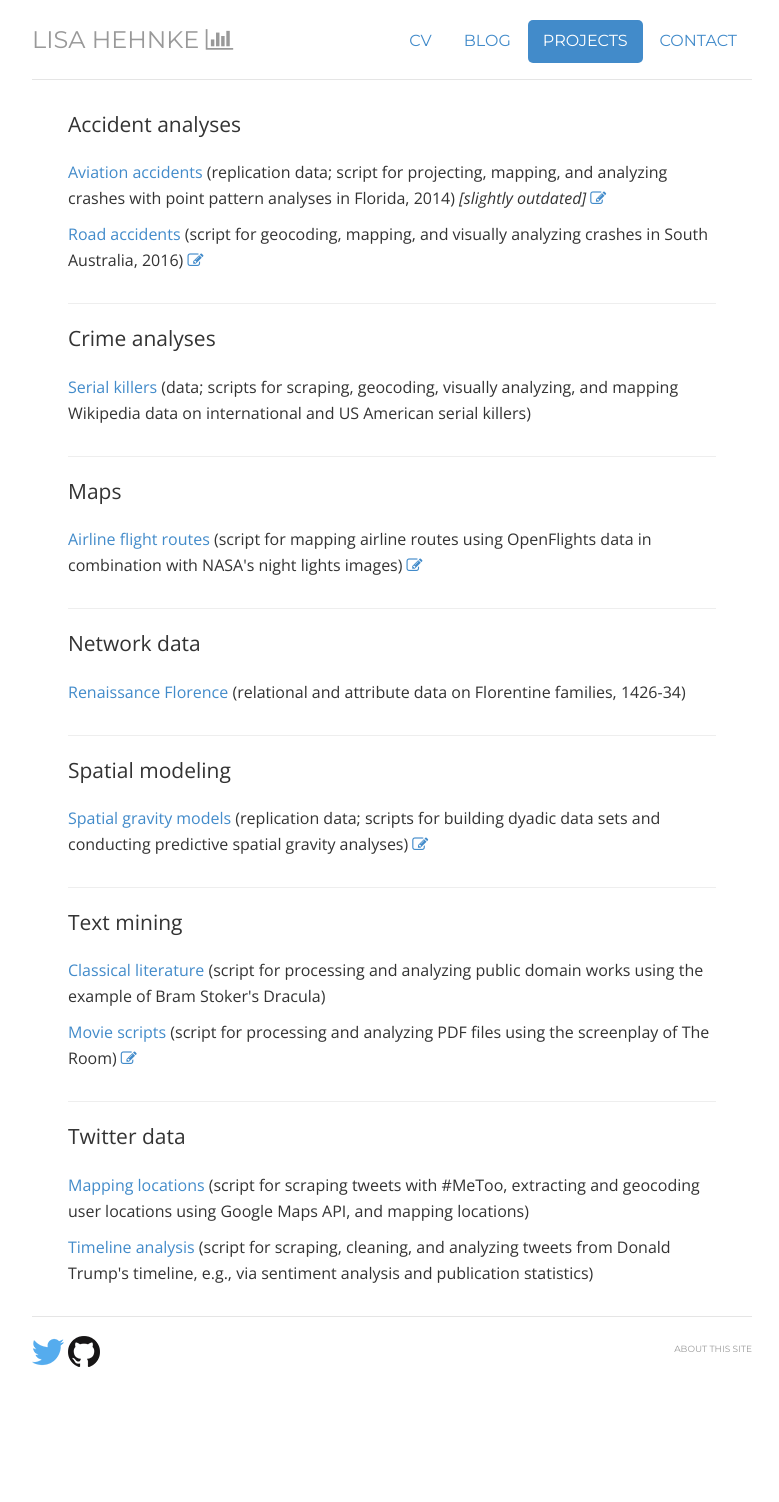
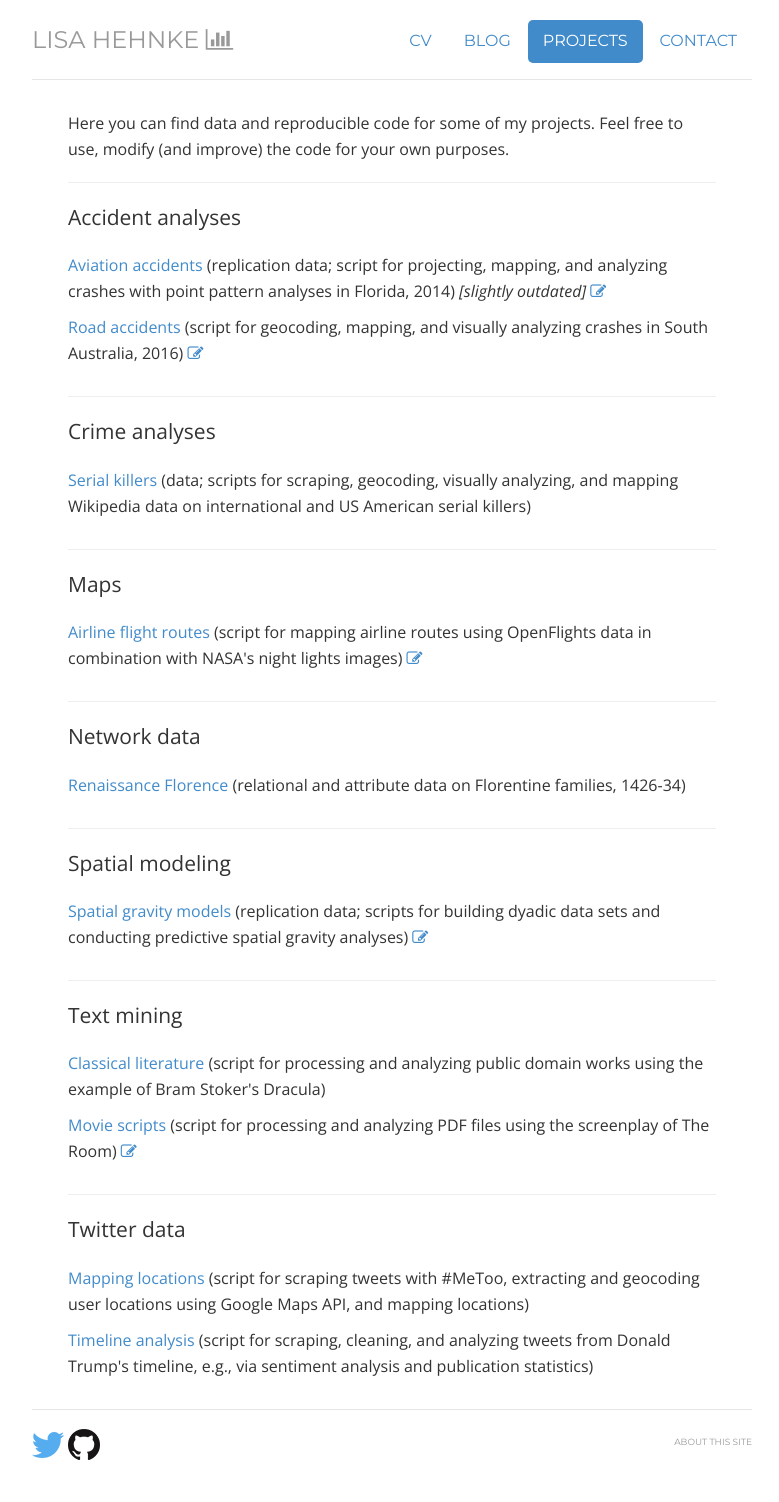
Before and after one commit to lhehnke/lhehnke.github.io, a Jekyll site: the page built from projects/index.html, in a window 1280 px wide. Shown: the whole page, without its empty margins (248-1027 px from the left). Built offline with Jekyll 4.4.1, drawn with Linux system fonts in a browser that asks for light colours; nearby versions of some CDN libraries; before the commit the page ends 1409 px from its top, so only the background shows below that.

Commit message:
Add disclaimer

```diff
--- a/projects/index.html
+++ b/projects/index.html
@@ -11,6 +11,9 @@ description: Projects by Lisa Hehnke, a researcher turned data scientist, psych
 
 <div class="projects">
 
+  Here you can find data and reproducible code for some of my projects. Feel free to use, modify (and improve) the code for your own purposes.
+
+  <hr>
 
 			  <p class="lead">Accident analyses</p>
 
```
